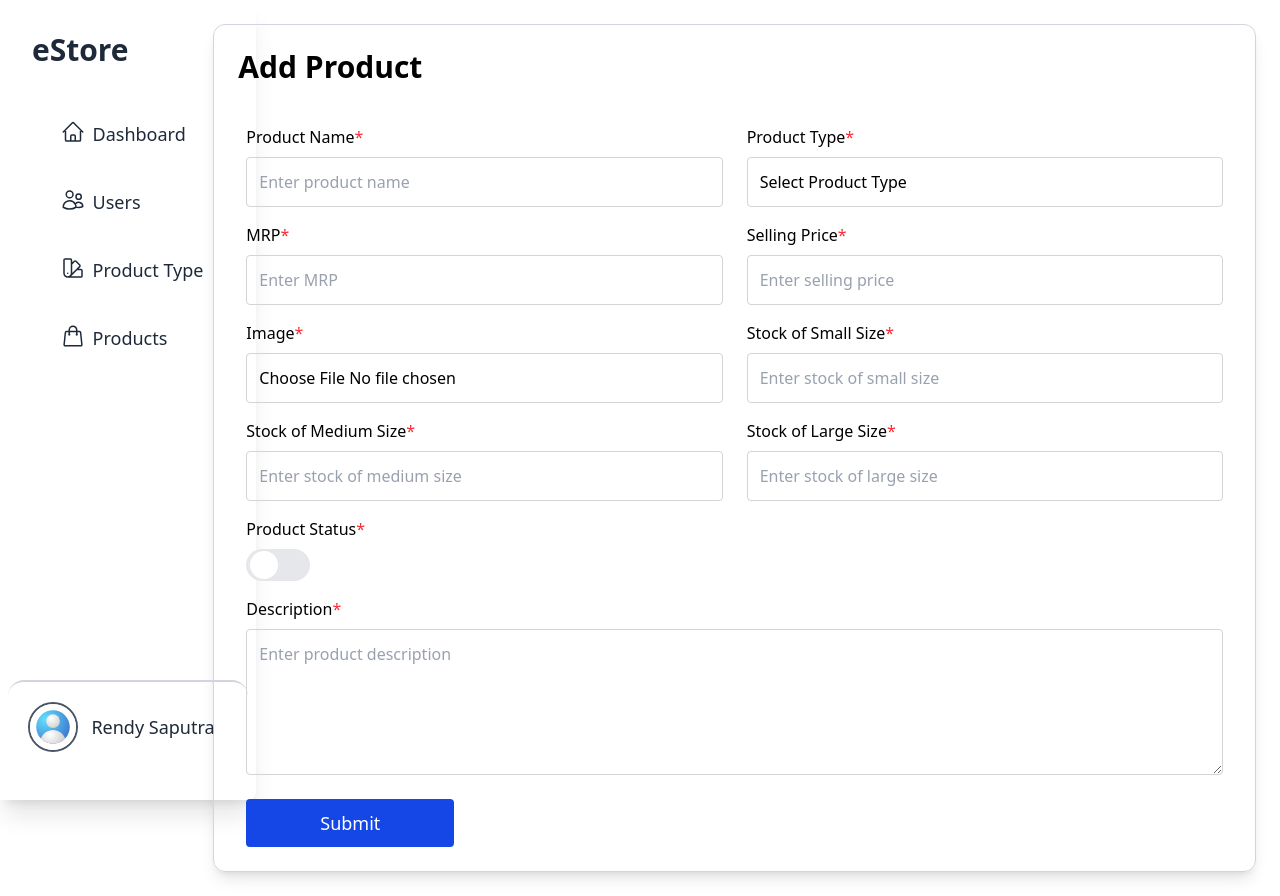
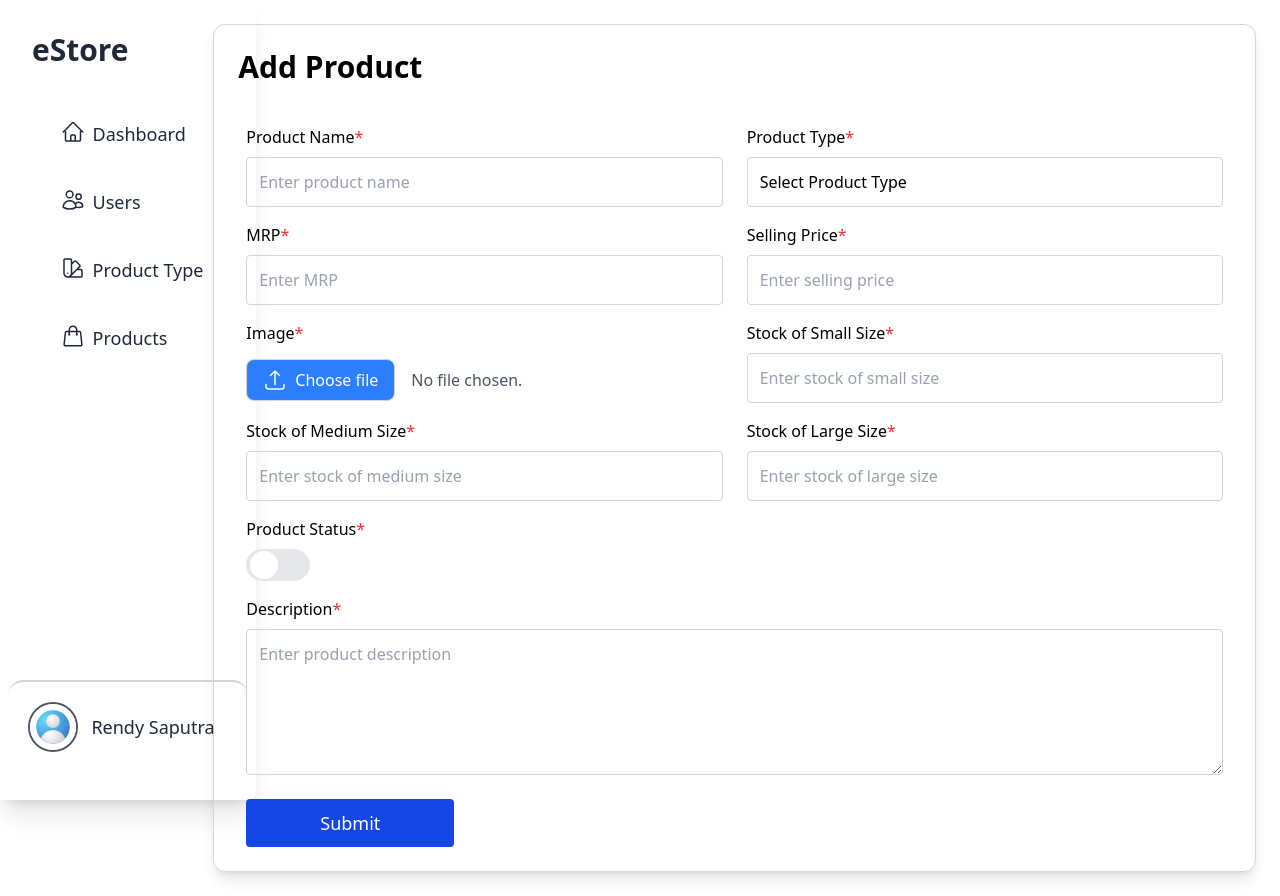
Before and after one commit to rensaputra/react19-bootcamp, a Next.js app in the folder 20-MyStore-AdminSection/project/admin/: page /products/add in a window 1280 px wide. Shown: the top 896 px of the page. Built offline with nearby package versions, Linux system fonts and the light colour scheme.

Commit message:
feat: add custom file input component

```diff
--- a/20-MyStore-AdminSection/project/admin/src/app/components/icons.jsx
+++ b/20-MyStore-AdminSection/project/admin/src/app/components/icons.jsx
@@ -116,3 +116,20 @@ export const CloseIcon = () => (
     />
   </svg>
 );
+
+export const ArrowUpIcon = () => (
+  <svg
+    xmlns="http://www.w3.org/2000/svg"
+    fill="none"
+    viewBox="0 0 24 24"
+    strokeWidth={1.5}
+    stroke="currentColor"
+    className="size-6"
+  >
+    <path
+      strokeLinecap="round"
+      strokeLinejoin="round"
+      d="M3 16.5v2.25A2.25 2.25 0 0 0 5.25 21h13.5A2.25 2.25 0 0 0 21 18.75V16.5m-13.5-9L12 3m0 0 4.5 4.5M12 3v13.5"
+    />
+  </svg>
+);
--- /dev/null
+++ b/20-MyStore-AdminSection/project/admin/src/app/components/ui/CustomFileInput.tsx
@@ -0,0 +1,45 @@
+"use client";
+
+import { Input } from "./Input";
+import { ArrowUpIcon } from "../icons";
+import { useState } from "react";
+
+const CustomFileInput = ({
+  name,
+  required,
+}: {
+  name: string;
+  required?: boolean;
+}) => {
+  const [fileName, setFileName] = useState("No file chosen.");
+
+  const handleFileChange = (e: React.ChangeEvent<HTMLInputElement>) => {
+    const file = e.target.files?.[0];
+    setFileName(file?.name || "No file chosen.");
+  };
+
+  return (
+    <div className="grid grid-cols-[auto_1fr] gap-2 items-center">
+      <Input
+        type="file"
+        name={name}
+        id="fileInput"
+        className="sr-only"
+        {...(required && { required: true })}
+        onChange={handleFileChange}
+      />
+      <label
+        htmlFor="fileInput"
+        className="px-4 py-2 bg-blue-500 text-white rounded-lg
+        cursor-pointer hover:bg-blue-600 w-fit flex items-center gap-x-2 border border-neutral-300
+         disabled:cursor-not-allowed disabled:opacity-50 hover:border-gray-400"
+      >
+        <ArrowUpIcon />
+        Choose file
+      </label>
+      <span className="ml-2 text-gray-600">{fileName}</span>
+    </div>
+  );
+};
+
+export default CustomFileInput;
--- a/20-MyStore-AdminSection/project/admin/src/app/components/ui/Input.tsx
+++ b/20-MyStore-AdminSection/project/admin/src/app/components/ui/Input.tsx
@@ -12,6 +12,7 @@ export function Input({
   name?: string;
   defaultValue?: string;
   value?: string;
+  onChange?: React.ChangeEventHandler<HTMLInputElement>;
 }) {
   return (
     <input type={type} className={cn("custom-input", className)} {...props} />
--- a/20-MyStore-AdminSection/project/admin/src/screens/products/add/index.tsx
+++ b/20-MyStore-AdminSection/project/admin/src/screens/products/add/index.tsx
@@ -1,4 +1,5 @@
 import { Button } from "@/app/components/ui/Button";
+import CustomFileInput from "@/app/components/ui/CustomFileInput";
 import { Input } from "@/app/components/ui/Input";
 import Label from "@/app/components/ui/Label";
 import Switch from "@/app/components/ui/Switch";
@@ -49,7 +50,7 @@ const ProductAddScreen = async ({
         </div>
         <div className="grid gap-2">
           <Label required>Image</Label>
-          <Input type="file" name="image" />
+          <CustomFileInput />
         </div>
         <div className="grid gap-2">
           <Label required>Stock of Small Size</Label>
```
